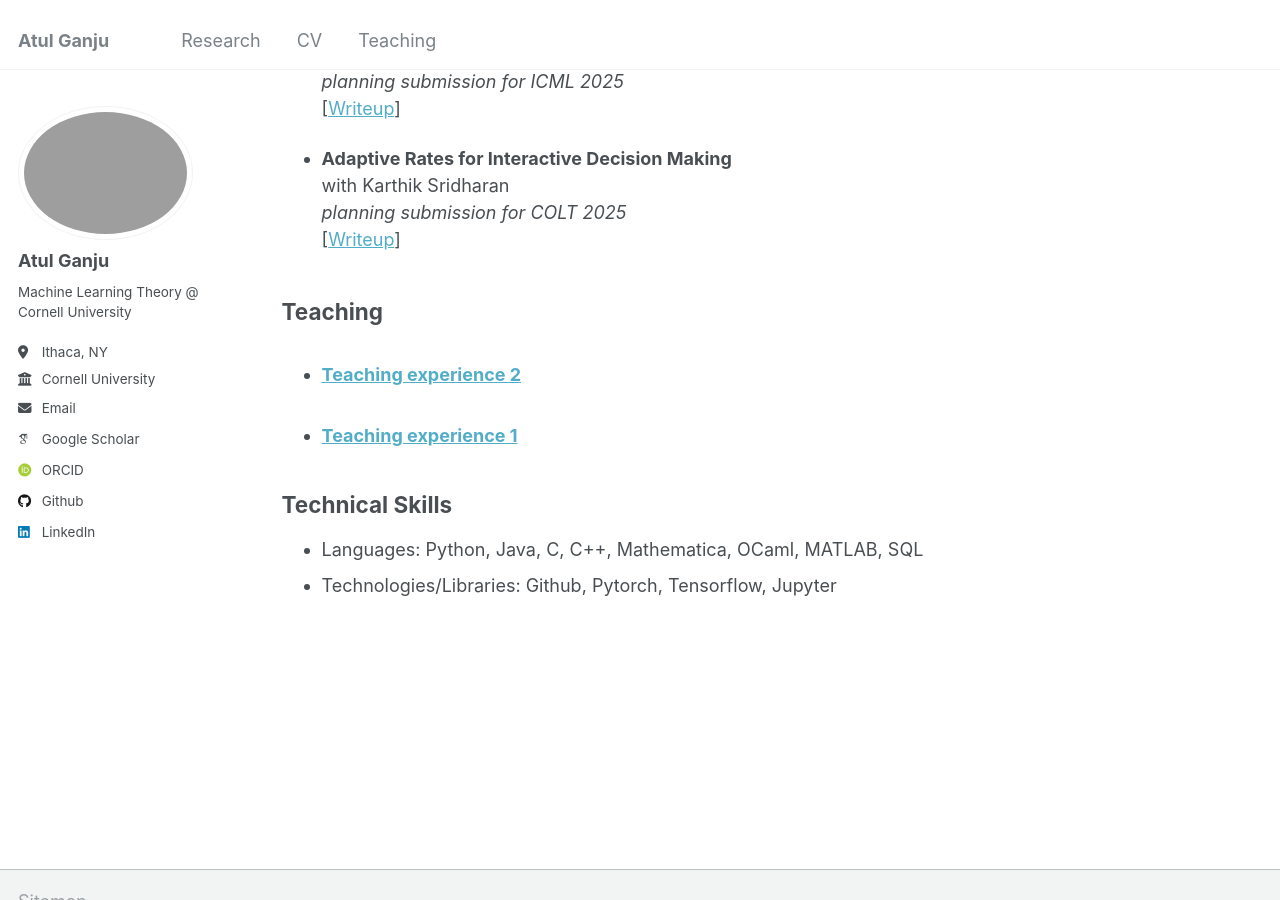
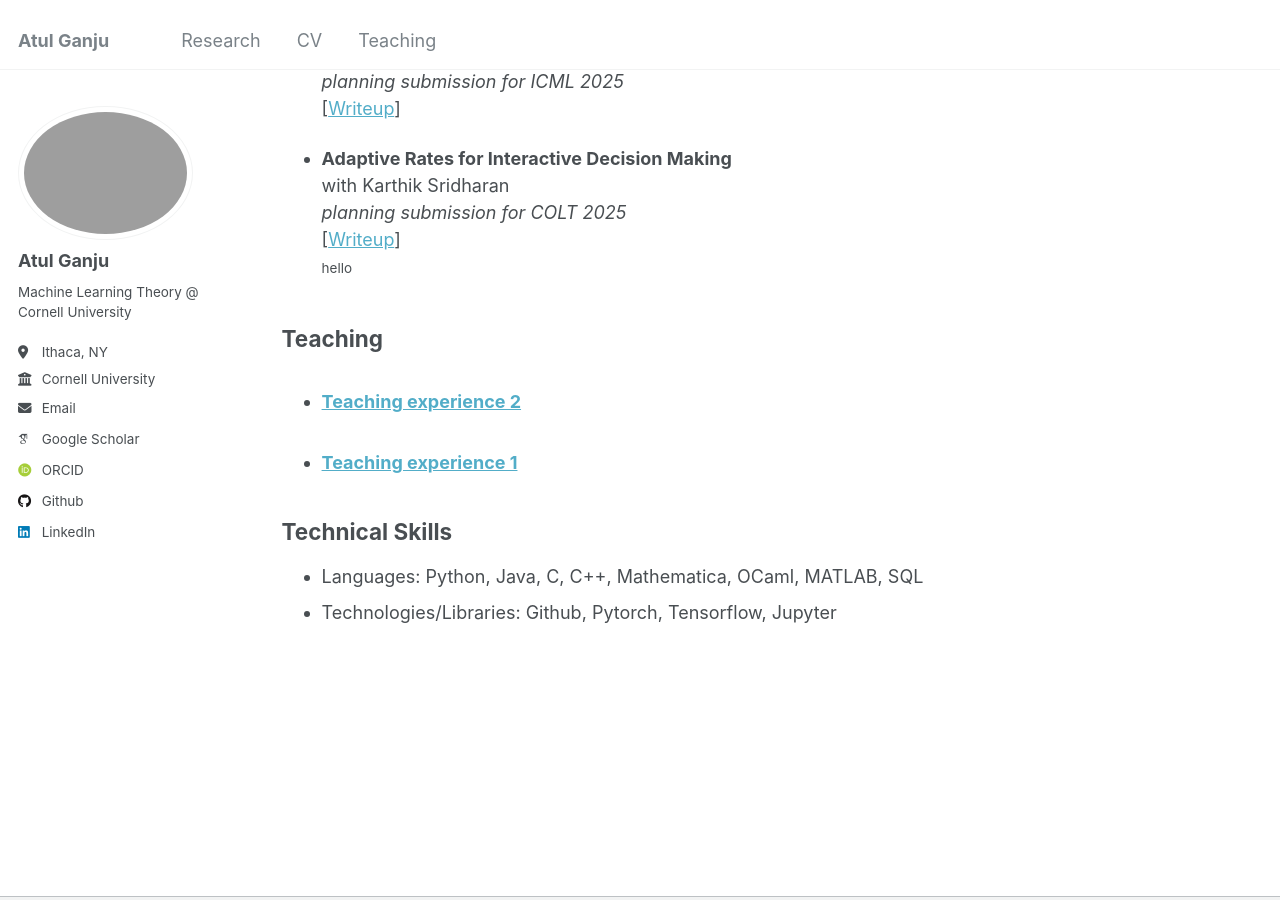
Before and after one commit to atulganju/atulganju.github.io, a Jekyll site: the page built from _pages/cv.md, in a window 1280 px wide and 900 px high, scrolled down 1305 px. Built offline with Jekyll 4.4.1, drawn with Linux system fonts in a browser that asks for light colours; some web fonts are replaced.

Commit message:
Update cv.md

```diff
--- a/_pages/cv.md
+++ b/_pages/cv.md
@@ -49,7 +49,8 @@ redirect_from:
 * **Adaptive Rates for Interactive Decision Making**\
   with Karthik Sridharan\
   *planning submission for COLT 2025*\
-  [[Writeup](https://github.com/atulganju/Adaptive-Rates-for-Interactive-Decision-Making/blob/main/Adaptive_Rates_for_Interactive_Decision_Making.pdf)]
+  [[Writeup](https://github.com/atulganju/Adaptive-Rates-for-Interactive-Decision-Making/blob/main/Adaptive_Rates_for_Interactive_Decision_Making.pdf)]\
+  <small> hello <small>
 
 **Teaching**
 --
```
